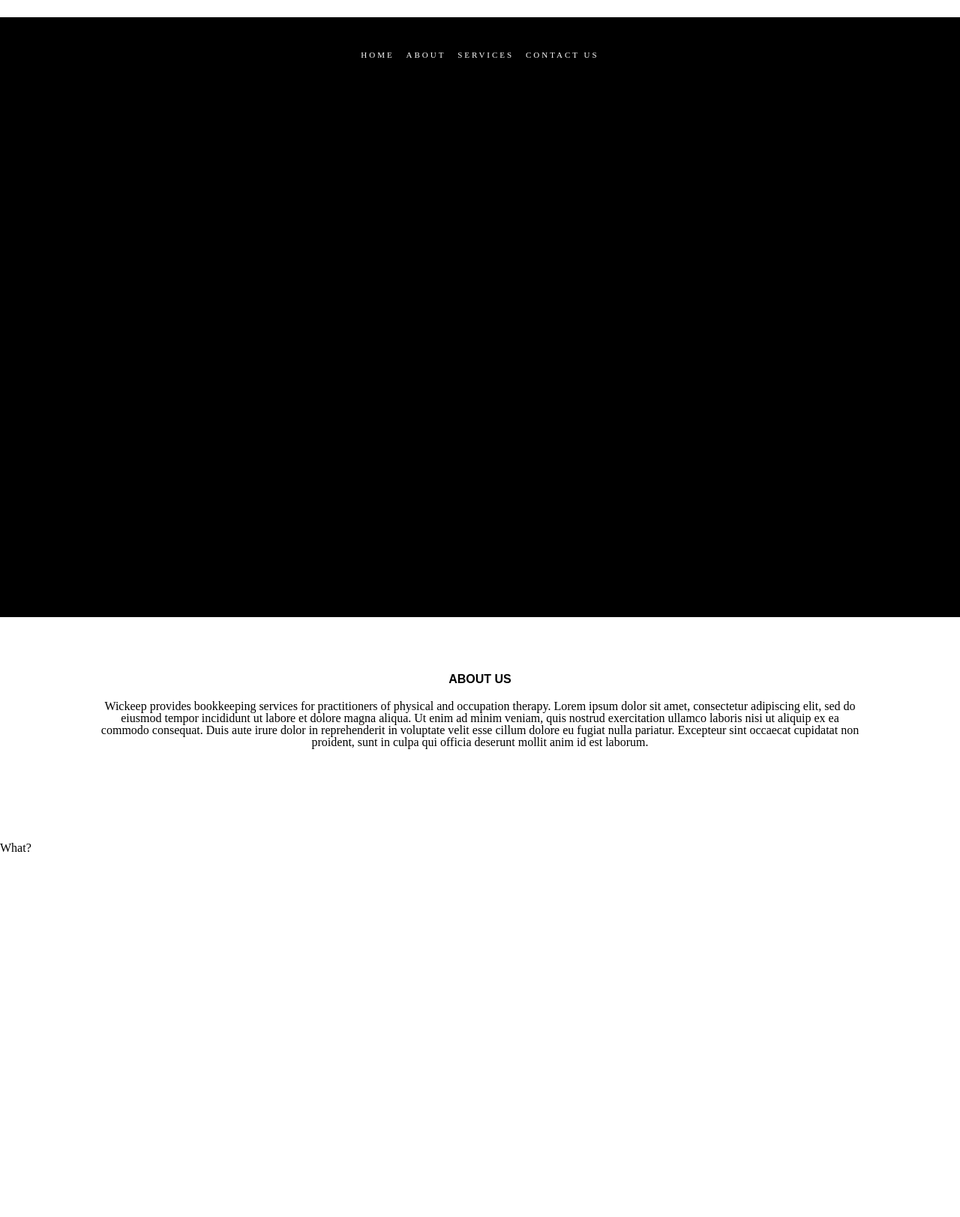
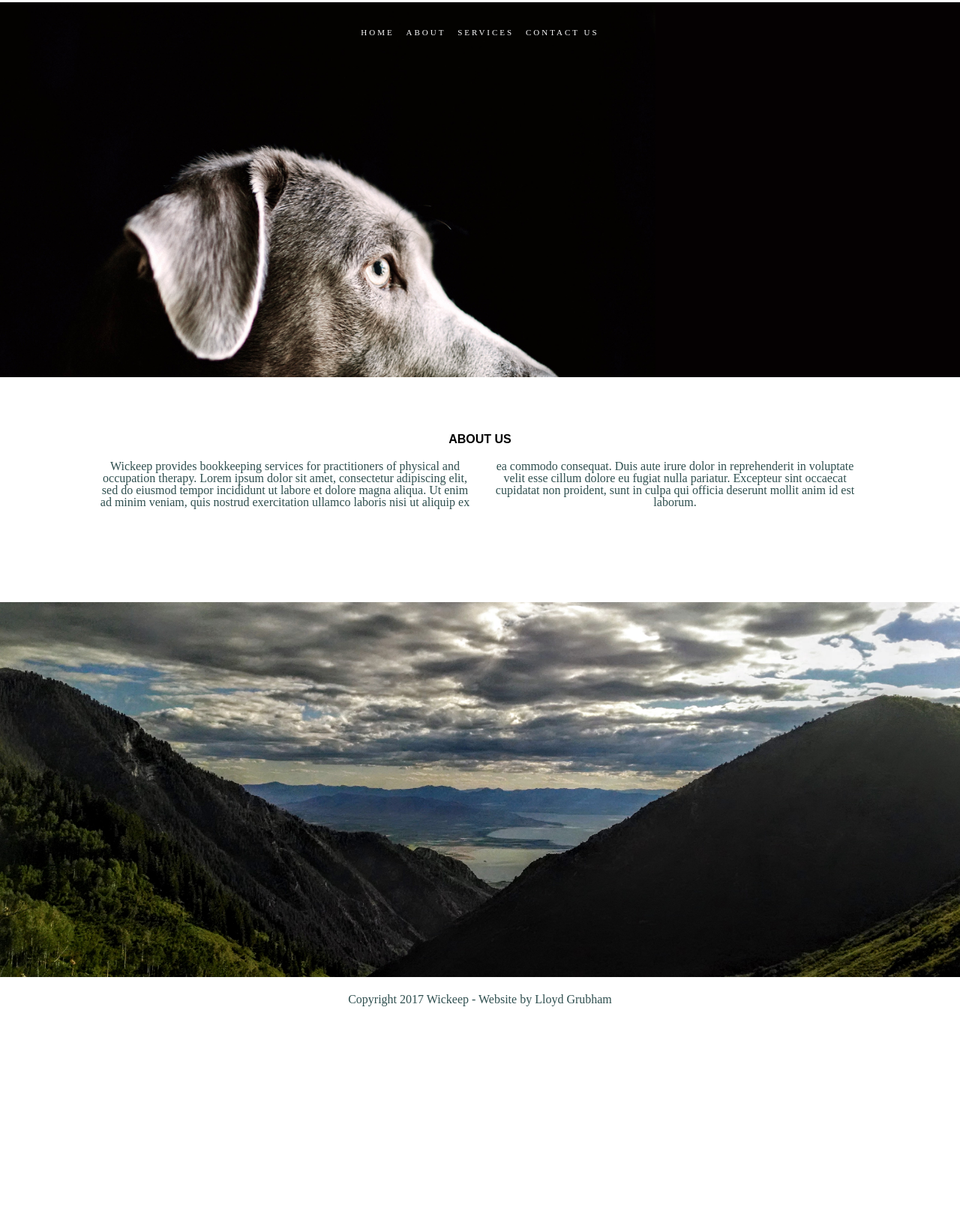
Before and after one commit to mahburg/wickeep, a plain HTML site: page index.html in a window 1280 px wide. Shown: the part 77-1700 px from the top of the page at 75% size. After the commit the page ends 1440 px from the top, so only its background shows below. Drawn offline with Linux system fonts and the light colour scheme; a web font is replaced by a local one.

Commit message:
Completed rough draft of basic layout

```diff
--- a/css/style.css
+++ b/css/style.css
@@ -2,7 +2,7 @@
   box-sizing: border-box;
 }
 nav{
-  height: 100px;
+  height: 80px;
   display: flex;
   align-items: center;
 }
@@ -18,13 +18,16 @@ nav{
   font-size: 11px;
   font-weight: bold;
   letter-spacing: 2px;
+  display: none;
 }
 .sec1{
   background-color: black;
   width: 100%;
-  height: 800px;
+  height: 500px;
   display: flex;
   justify-content: center;
+  background-image: url('../REF/Wickeep_files/IMG_1588.jpg');
+  background-size: cover;
 }
 .nav_buttons{
   color: white;
@@ -52,13 +55,29 @@ nav{
   width: 80%;
   text-align: center;
 }
+.about_text{
+  color: darkslategray;
+  column-count: 2;
+  column-fill: balance;
+}
 .sec3{
-  background-image: url(img/mtn_view_stylized.jpg);
+  background-image: url("../img/mtn_view_stylized.jpg");
+  background-size: cover;
   height: 500px;
+
   /*background-color: red;*/
 }
-@media (max-width: 639px){
+footer{
+  display: flex;
+  justify-content: center;
+  align-items: center;
+  height: 60px;
+}
+.copyright{
+  color: darkslategrey;
+}
+@media (min-width: 639px){
   .dscrptn{
-    display: none;
+    display: block;
   }
 }
--- a/index.html
+++ b/index.html
@@ -28,12 +28,13 @@
     <div class="sec2">
       <span class="about_span">ABOUT US</span>
       <div class="wic_intro">
-        <p>Wickeep provides bookkeeping services for practitioners of physical and occupation therapy. Lorem ipsum dolor sit amet, consectetur adipiscing elit, sed do eiusmod tempor incididunt ut labore et dolore magna aliqua. Ut enim ad minim veniam, quis nostrud exercitation ullamco laboris nisi ut aliquip ex ea commodo consequat. Duis aute irure dolor in reprehenderit in voluptate velit esse cillum dolore eu fugiat nulla pariatur. Excepteur sint occaecat cupidatat non proident, sunt in culpa qui officia deserunt mollit anim id est laborum.</p>
+        <p class="about_text">Wickeep provides bookkeeping services for practitioners of physical and occupation therapy. Lorem ipsum dolor sit amet, consectetur adipiscing elit, sed do eiusmod tempor incididunt ut labore et dolore magna aliqua. Ut enim ad minim veniam, quis nostrud exercitation ullamco laboris nisi ut aliquip ex ea commodo consequat. Duis aute irure dolor in reprehenderit in voluptate velit esse cillum dolore eu fugiat nulla pariatur. Excepteur sint occaecat cupidatat non proident, sunt in culpa qui officia deserunt mollit anim id est laborum.</p>
       </div>
     </div>
     <div class="sec3">
-      What?
     </div>
-
+    <footer>
+      <p class="copyright">Copyright 2017 Wickeep - Website by Lloyd Grubham</p>
+    </footer>
   </body>
 </html>
```
